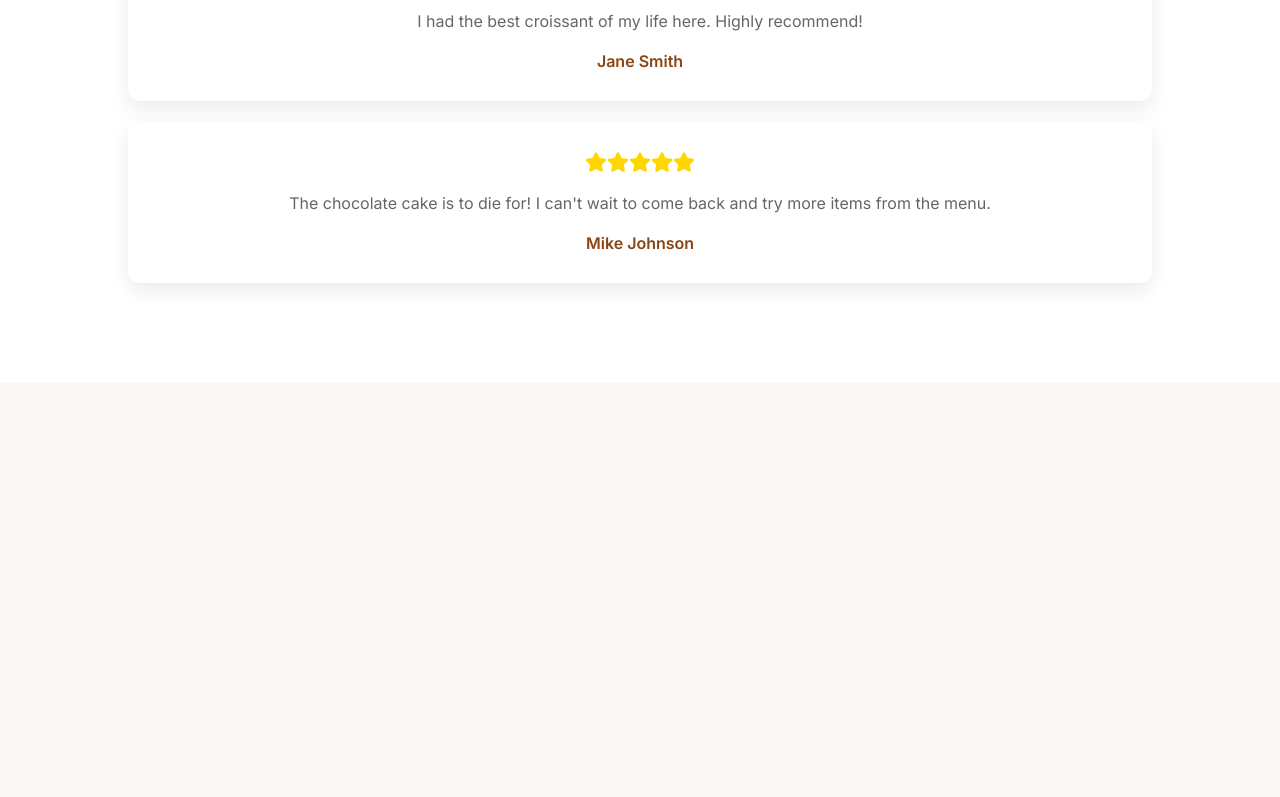
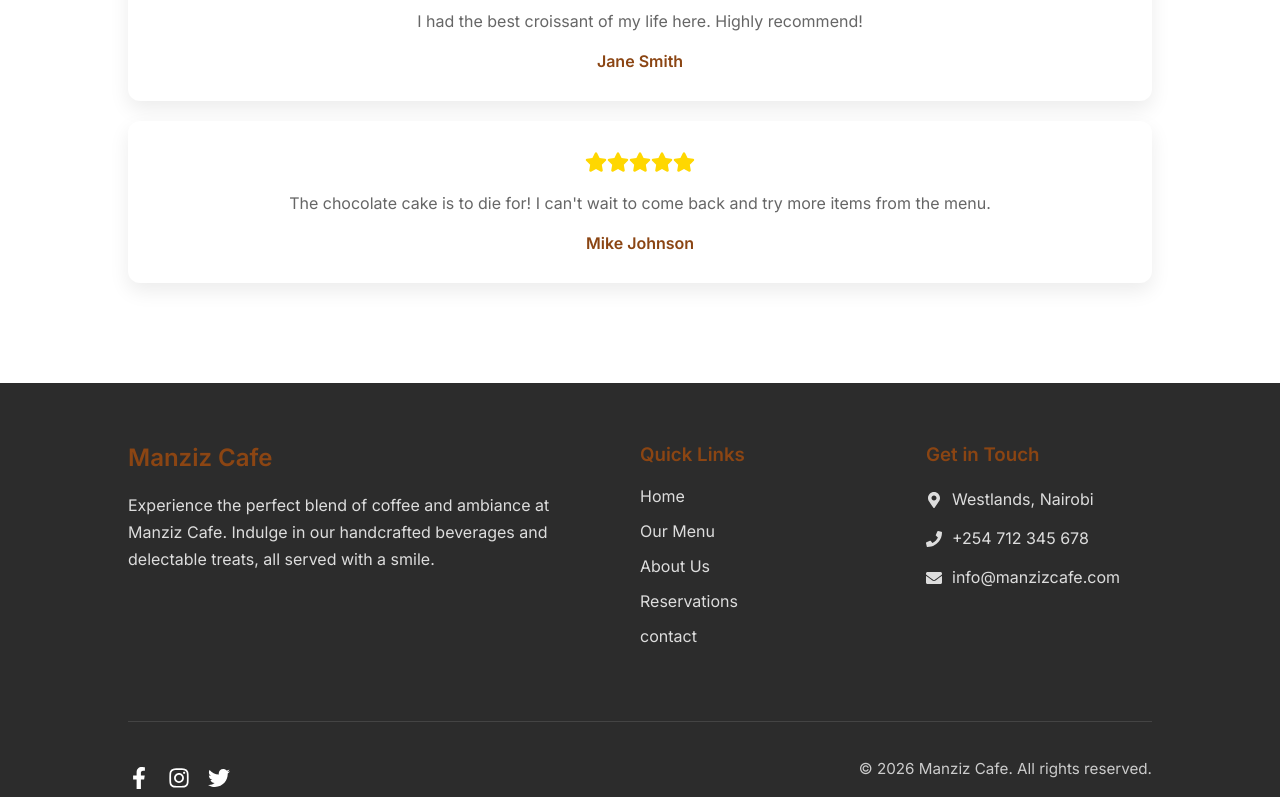
Before and after one commit to ilhan-moha/Manziz-Cafe.frontend, a React (Create React App) app: page / in a window 1280 px wide. Shown: the part 2000-2797 px from the top of the page. Before the commit the page ends 2383 px from the top, so only its background shows below. Built offline with nearby package versions, Linux system fonts and the light colour scheme; the HTML template or start-up script is replaced by a standard one.

Commit message:
Complete responsive landing page

```diff
--- a/src/App.js
+++ b/src/App.js
@@ -15,6 +15,7 @@ import "./styles/navbar.css";
 import "./styles/hero.css";
 import "./styles/variables.css";
 import "./styles/home.css";
+import "./styles/footer.css"
 
 function App() {
   return (
--- a/src/components/layout/Footer.jsx
+++ b/src/components/layout/Footer.jsx
@@ -0,0 +1,59 @@
+import {Link} from "react-router-dom";
+import {
+    FaFacebookF,
+    FaInstagram,
+    FaTwitter,
+    FaPhone,
+    FaEnvelope,
+    FaMapMarkerAlt }
+    from "react-icons/fa";
+
+function Footer() {
+    return (
+        <footer className="footer">
+            <div className="footer-content">
+
+        <div className="footer-about">
+            <h2>Manziz Cafe</h2>
+            <p>Experience the perfect blend of coffee and ambiance at Manziz Cafe.
+                Indulge in our handcrafted beverages and delectable treats,
+                all served with a smile.
+            </p>
+        </div>
+
+        <div className="footer-links">
+            <h3>Quick Links</h3>
+            <ul>
+                <li><Link to="/">Home</Link></li>
+                <li><Link to="/menu">Our Menu</Link></li>
+                <li><Link to= "/about">About Us</Link></li>
+                <li><Link to="/reservations">Reservations</Link></li>
+                <li><Link to="/Contct">contact</Link></li>
+            </ul>
+        </div>
+
+        <div className="footer-contact">
+            <h3>Get in Touch</h3>
+            <p><FaMapMarkerAlt /> Westlands, Nairobi</p>
+            <p><FaPhone /> +254 712 345 678</p>
+            <p><FaEnvelope /> info@manzizcafe.com</p>
+
+
+        </div>
+
+        </div>
+
+        <div className="footer-bottom">
+            <div className="social-icons">
+               <FaFacebookF/>
+               <FaInstagram />
+               <FaTwitter />
+            </div>
+            <p>&copy; {new Date().getFullYear()} Manziz Cafe. All rights reserved.</p>
+            </div>
+     </footer>
+
+    );
+}
+
+export default Footer;
--- a/src/pages/Home.jsx
+++ b/src/pages/Home.jsx
@@ -2,6 +2,7 @@ import Navbar from "../components/layout/Navbar";
 import Hero from "../components/home/Hero";
 import FeaturedMenu from "../components/home/FeaturedMenu";
 import Testimonials from "../components/home/Testimonials";
+import Footer from "../components/layout/Footer";
 
 function Home() {
   return (
@@ -10,6 +11,7 @@ function Home() {
         <Hero />
         <FeaturedMenu />
         <Testimonials />
+        <Footer />
     </>
   );
 }
--- a/src/styles/footer.css
+++ b/src/styles/footer.css
@@ -0,0 +1,153 @@
+.footer {
+  background: #2c2c2c;
+  color: white;
+  padding: 60px 10%;
+}
+
+.footer-content {
+  display: flex;
+  justify-content: space-between;
+  align-items: flex-start;
+  gap: 60px;
+}
+
+.footer-about {
+  flex: 2;
+}
+
+.footer-links,
+.footer-contact {
+  flex: 1;
+}
+
+/* Headings */
+.footer-content h2,
+.footer-content h3 {
+  color: var(--primary);
+  margin-bottom: 20px;
+}
+
+/* Text */
+.footer-content p {
+  color: #ddd;
+  margin-bottom: 12px;
+  line-height: 1.7;
+}
+
+/* Lists */
+.footer-content ul {
+  list-style: none;
+  padding: 0;
+  margin: 0;
+}
+
+.footer-content li {
+  margin-bottom: 15px;
+}
+
+/* Links */
+.footer-content a {
+  text-decoration: none;
+  color: #ddd;
+  transition: color 0.3s ease;
+}
+
+.footer-content a:hover {
+  color: var(--primary);
+}
+
+/* Contact Icons */
+.footer-contact p {
+  display: flex;
+  align-items: center;
+  gap: 10px;
+}
+
+/* Social Icons */
+.social-icons {
+  display: flex;
+  gap: 18px;
+  margin-top: 20px;
+}
+
+.social-icons svg {
+  font-size: 22px;
+  cursor: pointer;
+  transition: all 0.3s ease;
+}
+
+.social-icons svg:hover {
+  color: var(--primary);
+  transform: translateY(-3px);
+}
+
+/* Footer Bottom */
+.footer-bottom {
+  margin-top: 60px;
+  padding-top: 25px;
+  border-top: 1px solid #444;
+
+  display: flex;
+  justify-content: space-between;
+  align-items: center;
+}
+
+.footer-bottom p {
+  color: #ccc;
+  font-size: 0.95rem;
+}
+
+/* Responsive */
+@media (max-width: 768px) {
+  .footer-content {
+    flex-direction: column;
+    align-items: center;
+    text-align: center;
+    gap: 40px;
+  }
+
+  .footer-about,
+  .footer-links,
+  .footer-contact,
+  .footer-time {
+    width: 100%;
+    flex: none;
+  }
+
+  .footer-links ul {
+    display: flex;
+    flex-direction: column;
+    align-items: center;
+    padding: 0;
+  }
+
+  .footer-links li {
+    width: 100%;
+  }
+
+  .footer-contact p {
+    justify-content: center;
+    text-align: center;
+    flex-wrap: wrap;
+  }
+
+  .footer-time p {
+    text-align: center;
+  }
+
+  .social-icons {
+    justify-content: center;
+  }
+
+  .footer-bottom {
+    flex-direction: column;
+    justify-content: center;
+    align-items: center;
+    text-align: center;
+    gap: 15px;
+  }
+
+  .footer-bottom p {
+    text-align: center;
+  }
+}
--- a/src/styles/hero.css
+++ b/src/styles/hero.css
@@ -37,7 +37,8 @@
 }
 
 .hero p {
-    width: 600px;
+    max-width: 600px;
+    width: 100%;
     font-size: 18px;
     margin-bottom: 40px;
     line-height: 1.8;
@@ -77,3 +78,47 @@
     background: white;
     color: var(--primary);
 }
+
+@media (max-width: 768px) {
+  .hero {
+    height: auto;
+    min-height: 100vh;
+    text-align: center;
+  }
+
+  .hero-overlay {
+    padding: 80px 20px;
+    align-items: center;
+  }
+
+  .location-badge {
+    margin-bottom: 20px;
+  }
+
+  .hero h1 {
+    font-size: 2.5rem;
+    line-height: 1.3;
+  }
+
+  .hero p {
+    width: 100%;
+    max-width: 350px;
+    font-size: 1rem;
+    margin-bottom: 30px;
+    line-height: 1.7;
+  }
+
+  .hero-buttons {
+    flex-direction: column;
+    width: 100%;
+    gap: 15px;
+    align-items: center;
+  }
+
+  .primary-btn,
+  .secondary-btn {
+    width: 100%;
+    max-width: 280px;
+    text-align: center;
+  }
+}
--- a/src/styles/home.css
+++ b/src/styles/home.css
@@ -116,7 +116,6 @@
 }
 
 .testimonial-grid {
-  margin-top: 50px;
   display: grid;
   grid-template-columns: repeat(3, 1fr);
   gap: 30px;
@@ -146,3 +145,27 @@
   margin-top: 20px;
   color: var(--primary);
 }
+
+@media (max-width: 992px) {
+  .testimonial-grid {
+    grid-template-columns: repeat(2, 1fr);
+  }
+}
+
+@media (max-width: 768px) {
+  .testimonial-grid {
+    grid-template-columns: 1fr;
+  }
+}
+
+@media (max-width: 992px) {
+  .menu-grid {
+    grid-template-columns: repeat(2, 1fr);
+  }
+}
+
+@media (max-width: 768px) {
+  .menu-grid {
+    grid-template-columns: 1fr;
+  }
+}
--- a/src/styles/navbar.css
+++ b/src/styles/navbar.css
@@ -54,3 +54,21 @@
     color: white;
 
 }
+
+@media (max-width: 768px) {
+  .navbar {
+    padding: 15px 5%;
+  }
+
+  .nav-links {
+    display: none;
+  }
+
+  .auth-buttons {
+    display: none;
+  }
+
+  .menu-icon {
+    display: block;
+  }
+}
```
